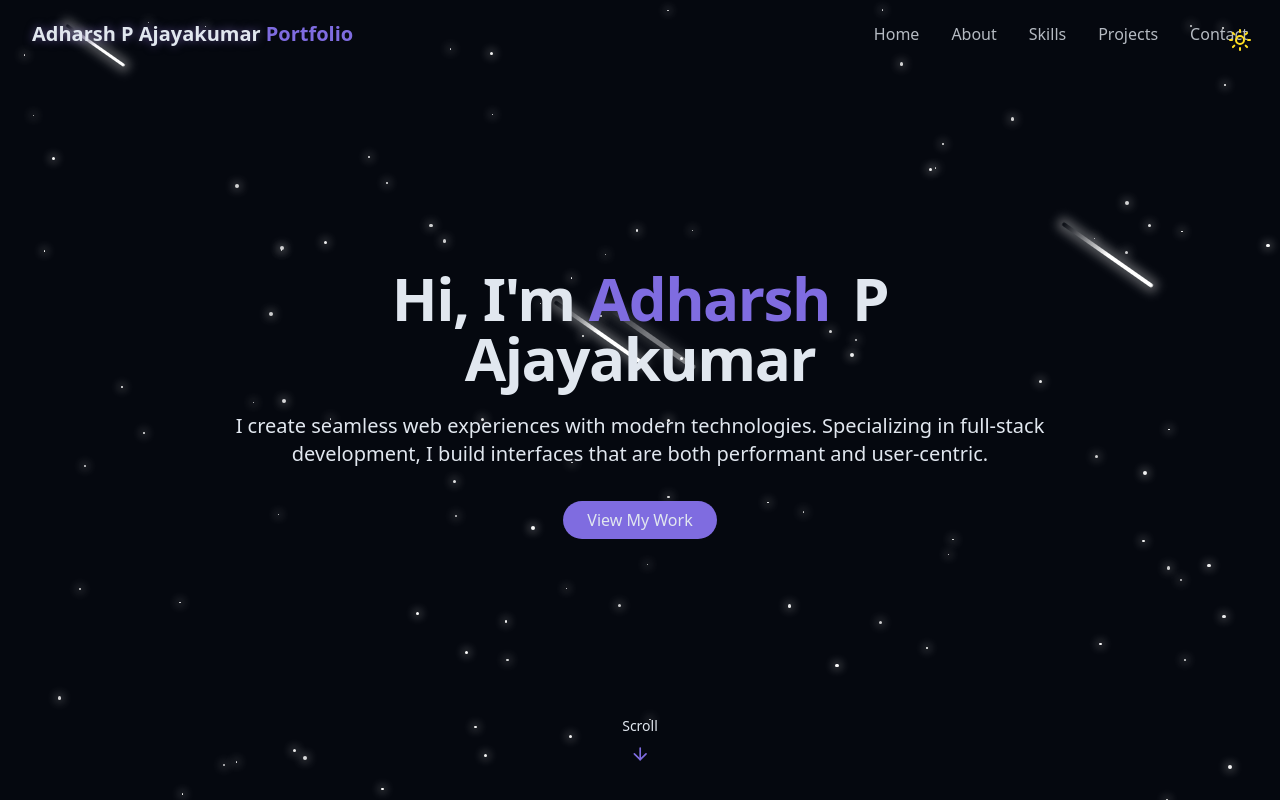
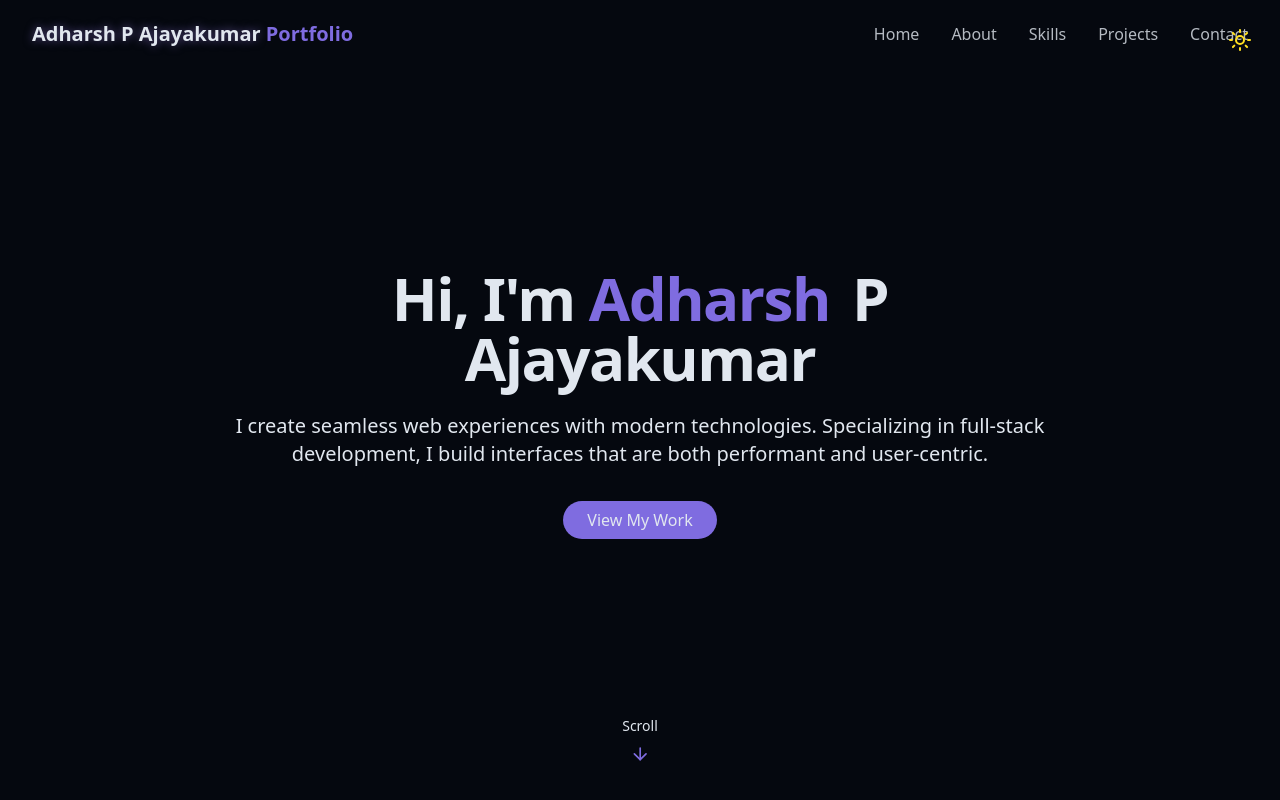
Before and after one commit to adharsh555/Portfolio_React_Tailwind, a React (Vite) app: page / in a window 1280 px wide. Shown: the top 800 px of the page. Built offline with nearby package versions, Linux system fonts and the light colour scheme.

Commit message:
Add galaxy background with radial gradient

```diff
--- a/src/Pages/Home.jsx
+++ b/src/Pages/Home.jsx
@@ -15,7 +15,7 @@ export const Home = () => {
     <ThemeToggle />
 
     {/*Background  Control */}
-    <StarBackground />
+
 
      {/*Navbar */}
     <Navbar />
```
